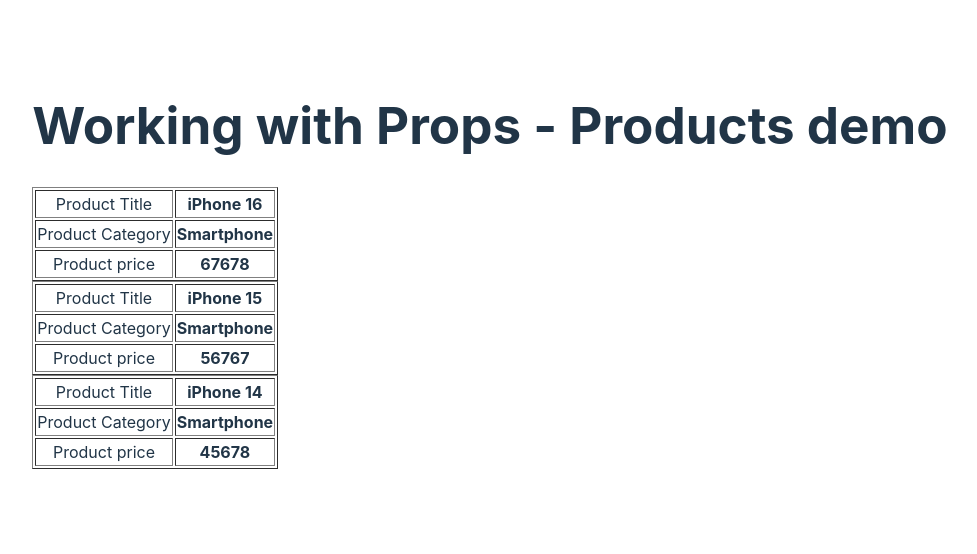
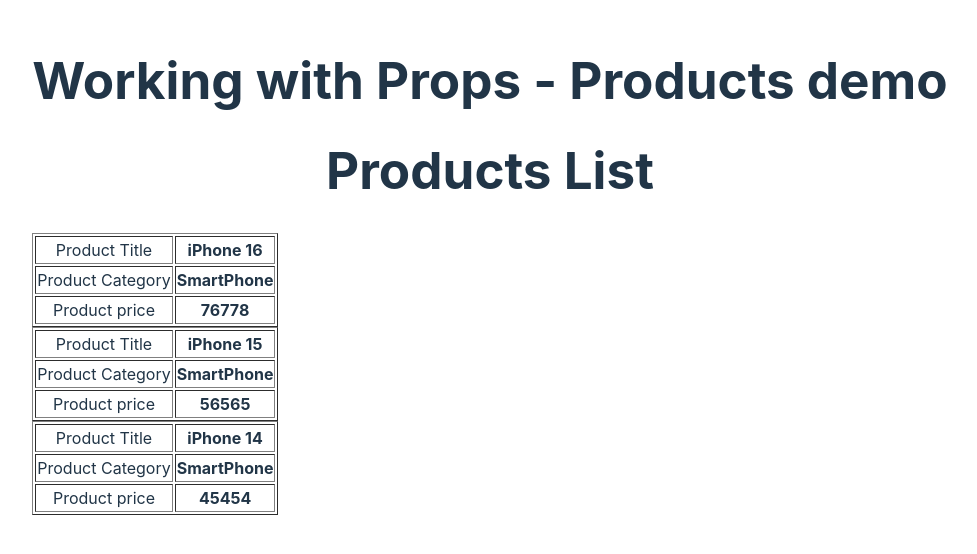
Before and after one commit to ashok-koenig/203168-ui, a React (Vite) app in the folder 5-React-demo-apps/props-demo-app/: page / in a window 1280 px wide. Shown: the part 134-688 px from the top of the page, without its empty margins (150-1127 px from the left). Built offline with nearby package versions, Linux system fonts and the light colour scheme.

Commit message:
with product list

```diff
--- a/5-React-demo-apps/props-demo-app/src/App.tsx
+++ b/5-React-demo-apps/props-demo-app/src/App.tsx
@@ -1,17 +1,19 @@
 import './App.css'
-import ProductDetail from './components/products/ProductDetail'
+import ProductList from './components/products/ProductList'
 // import MyClassComponent from './components/MyClassComponent'
 // import MyFunctionalComponent from './components/MyFunctionalComponent'
 
+
 function App() {
-
-
+  const products = [
+    {id: 1, title: "iPhone 16", category: "SmartPhone", price: 76778},
+    {id: 2, title: "iPhone 15", category: "SmartPhone", price: 56565},
+    {id: 3, title: "iPhone 14", category: "SmartPhone", price: 45454}
+  ]
   return (
     <>
      <h1>Working with Props - Products demo</h1>
-     <ProductDetail title="iPhone 16" category="Smartphone" price={67678}/>
-     <ProductDetail title="iPhone 15" category="Smartphone" price={56767}/>
-     <ProductDetail title="iPhone 14" category="Smartphone" price={45678}/>
+     <ProductList products = {products}/>
      {/* <MyClassComponent />
      <MyFunctionalComponent /> */}
     </>
--- a/5-React-demo-apps/props-demo-app/src/components/products/ProductDetail.tsx
+++ b/5-React-demo-apps/props-demo-app/src/components/products/ProductDetail.tsx
@@ -1,6 +1,7 @@
 import React from 'react'
 
-interface ProductDetailProps {
+export interface ProductDetailProps {
+    id: number
     title: string
     category: string
     price: number
--- /dev/null
+++ b/5-React-demo-apps/props-demo-app/src/components/products/ProductList.tsx
@@ -0,0 +1,21 @@
+import React from 'react'
+import ProductDetail, { ProductDetailProps } from './ProductDetail'
+
+interface ProductListProps{
+    products: ProductDetailProps[]
+}
+
+export default function ProductList(props: ProductListProps) {
+    const {products} = props
+  return (
+    <div>
+        <h1>Products List</h1>
+        {
+            products.map((product)=>{
+                return <ProductDetail key={product.id} id={product.id} title={product.title} category={product.category} price={product.price}/>
+            })
+        }
+
+    </div>
+  )
+}
```
